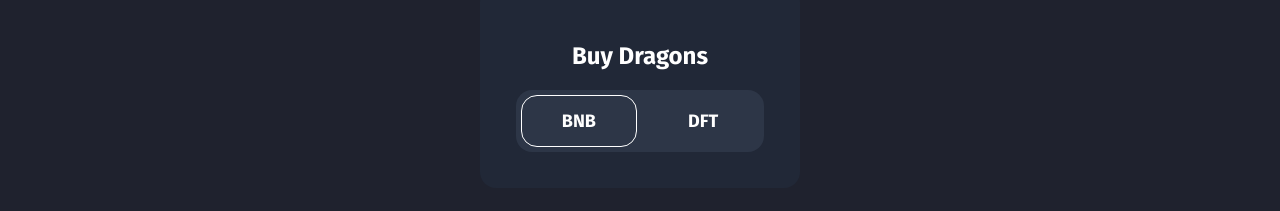
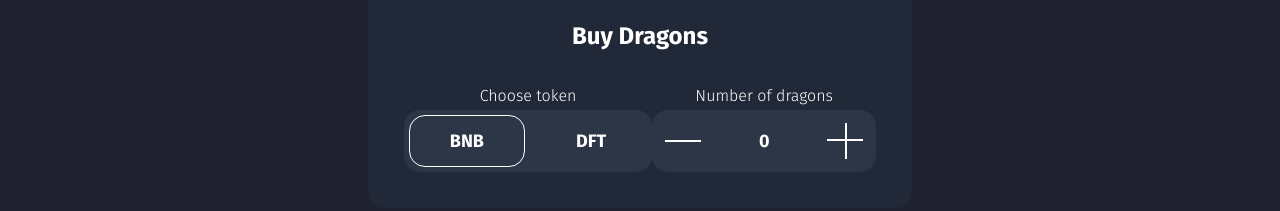
Before and after one commit to DeepDragons/ssr-bsc-dragons, a Next.js app: page /store in a window 1280 px wide. Shown: the part 153-364 px from the top of the page. Built offline with nearby package versions, Linux system fonts and the light colour scheme.

Commit message:
added indexer number;

```diff
--- a/components/buy-form/index.module.scss
+++ b/components/buy-form/index.module.scss
@@ -21,5 +21,15 @@
 }
 
 .wrapper {
+  flex-wrap: wrap;
+  @include flex-between-row;
+}
 
+.element {
+  @include flex-center-column;
+
+  & > p {
+    margin-block-end: 5px;
+    font-weight: 300;
+  }
 }
--- a/components/buy-form/index.tsx
+++ b/components/buy-form/index.tsx
@@ -4,10 +4,12 @@
 import React from "react";
 
 import { Switcher } from '@/components/switcher';
+import { Indexer } from '@/components/indexer';
 
 
 export const BuyForm: React.FC = () => {
   const [selectedtoken, setSelectedtoken] = React.useState(0);
+  const [dragons, setDragons] = React.useState(0);
 
   return (
     <form className={styles.container}>
@@ -17,13 +19,26 @@
         </h2>
       </div>
       <div className={styles.wrapper}>
-        <div>
+        <div className={styles.element}>
+          <p>
+            Choose token
+          </p>
           <Switcher
             elements={['BNB', 'DFT']}
             selected={selectedtoken}
             onSelect={setSelectedtoken}
           />
         </div>
+        <div className={styles.element}>
+          <p>
+            Number of dragons
+          </p>
+          <Indexer
+            value={dragons}
+            max={16}
+            onInput={setDragons}
+          />
+        </div>
       </div>
     </form>
   );
--- /dev/null
+++ b/components/indexer/index.module.scss
@@ -0,0 +1,32 @@
+@import "@/styles/mixins";
+
+.container {
+  background: var(--darker-color) none repeat scroll 0% 0%;
+
+  @include flex-between-row;
+  @include border-radius(16px);
+
+  & > input {
+    background: transparent;
+    border: none;
+    color: var(--text-color);
+    text-align: center;
+
+    width: 100px;
+
+    font-weight: bold;
+    font-size: 18px;
+
+    &:focus {
+      border: none;
+      outline: none;
+    }
+  }
+}
+
+.btn {
+  cursor: pointer;
+  padding: 13px;
+
+  @include flex-center;
+}
--- /dev/null
+++ b/components/indexer/index.tsx
@@ -0,0 +1,80 @@
+import styles from "./index.module.scss";
+
+import classNames from "classnames";
+import React from "react";
+
+
+type Prop = {
+  value: number;
+  max?: number;
+  min?: number;
+  onInput?: (value: number) => void;
+};
+
+export const Indexer: React.FC<Prop> = ({
+  value,
+  max = 1000,
+  min = 0,
+  onInput = () => null
+}) => {
+  const onInputNumber = React.useCallback(
+    (e: React.FormEvent<HTMLInputElement>) => {
+      const n = Number(e.currentTarget.value);
+
+      if (max && max < n) {
+        return onInput(max);;
+      }
+
+      if (!isNaN(n)) {
+        onInput(n);
+      }
+    },
+    [max],
+  );
+
+  const decrease = React.useCallback(() => {
+    if (value <= 1) {
+      return null;
+    }
+
+    onInput(value - 1);
+  }, [value]);
+
+  const increase = React.useCallback(() => {
+    const newValue = value + 1;
+
+    if (max && max < newValue) {
+      return null;
+    }
+
+    onInput(newValue);
+  }, [value, max]);
+
+  return (
+    <div className={styles.container}>
+      <span
+        className={styles.btn}
+        onClick={decrease}
+      >
+        <svg width="36" height="2" viewBox="0 0 36 2" fill="none">
+          <path d="M0 1H36" stroke="var(--text-color)" strokeWidth="2" />
+        </svg>
+      </span>
+      <input
+        value={value}
+        max={max}
+        min={min}
+        type="text"
+        onInput={onInputNumber}
+      />
+      <span
+        className={styles.btn}
+        onClick={increase}
+      >
+        <svg width="36" height="36" viewBox="0 0 36 36" fill="none">
+          <path d="M0 17H36M19 0L19 36" stroke="var(--text-color)" strokeWidth="2" />
+        </svg>
+      </span>
+    </div>
+  );
+};
--- a/components/switcher/index.module.scss
+++ b/components/switcher/index.module.scss
@@ -2,7 +2,7 @@
 
 .container {
   background: var(--darker-color) none repeat scroll 0% 0%;
-  border-radius: 16px;
+  @include border-radius(16px);
 
   @include flex-between-row;
 }
--- a/styles/components/_typography.scss
+++ b/styles/components/_typography.scss
@@ -6,6 +6,15 @@
 h6 {
   font-size: 100%;
   font-weight: bold;
+}
+
+p,
+h1,
+h2,
+h3,
+h4,
+h5,
+h6 {
   color: var(--text-color);
 }
 
```
